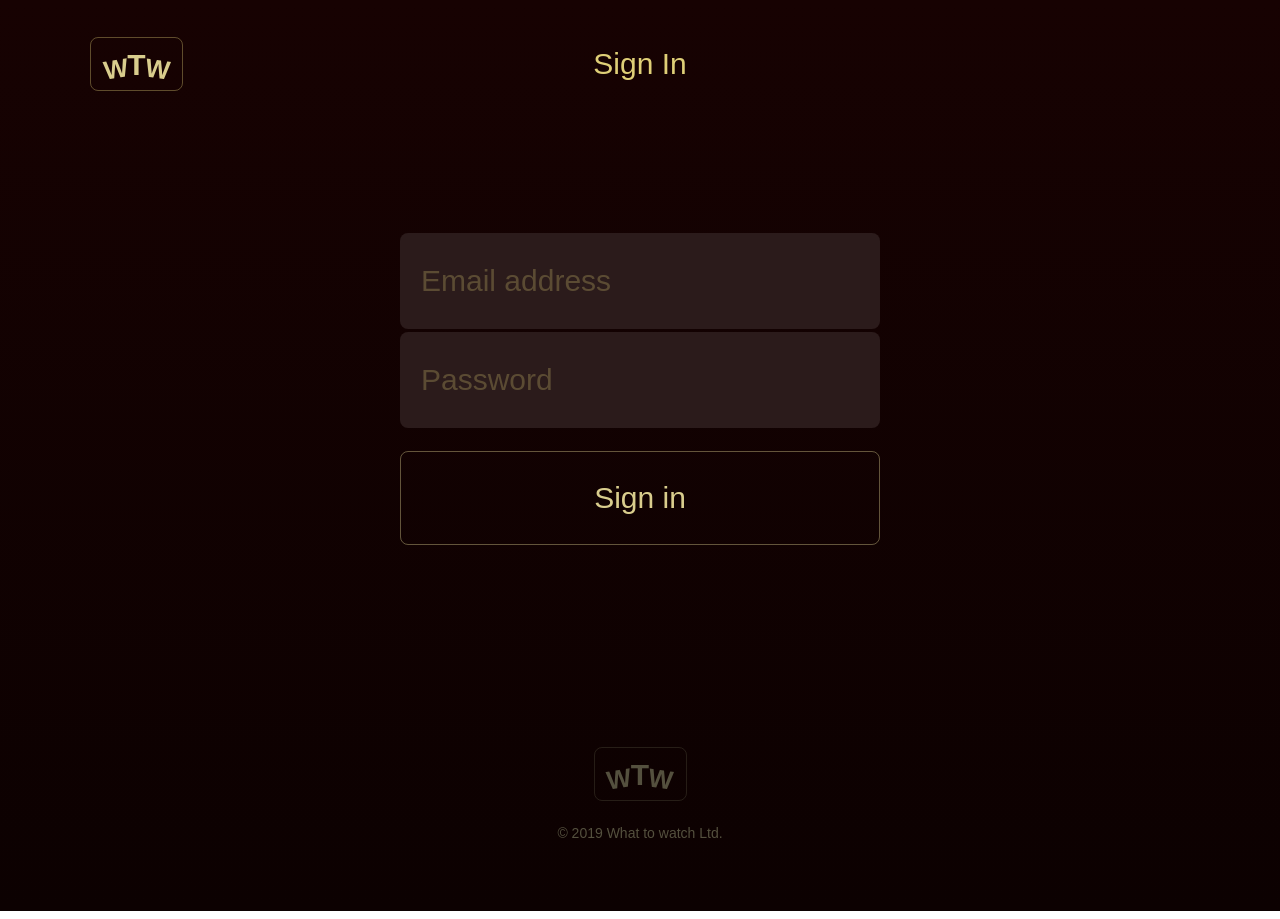
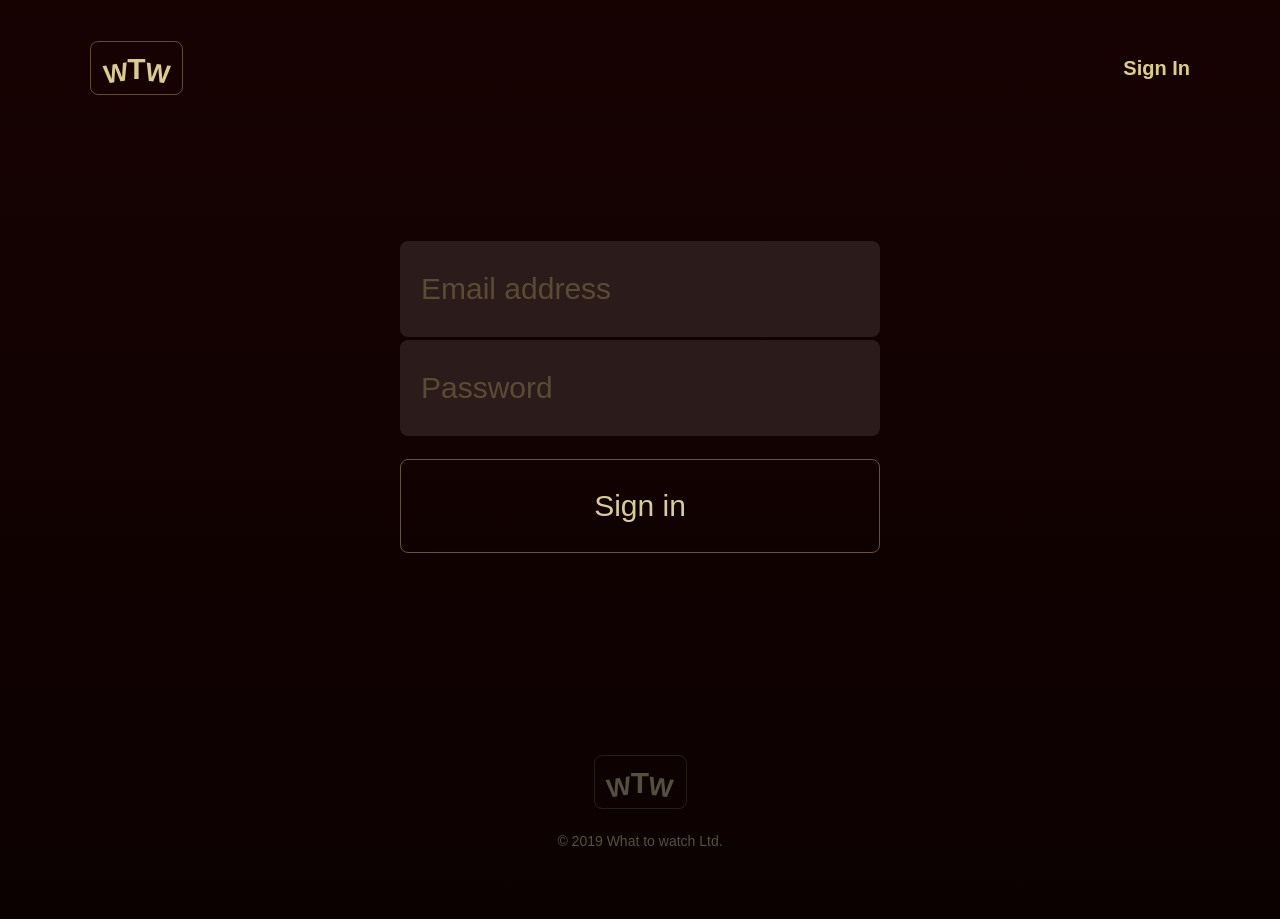
Before and after one commit to htmlacademy-univer-javascript-3/1903213-what-to-watch-1, a React (Create React App) app in the folder project/: page /login in a window 1280 px wide. Built offline with nearby package versions, Linux system fonts and the light colour scheme.

Commit message:
some changes

```diff
--- a/project/src/components/header/header.tsx
+++ b/project/src/components/header/header.tsx
@@ -2,6 +2,8 @@ import * as React from 'react';
 import classNames from 'classnames';
 import { Link, useParams } from 'react-router-dom';
 import { IFilm } from '../../types/IFilm';
+import Logo from '../logo/logo';
+import UserBlock from '../user-block/user-block';
 
 type HeaderProps = {
   isFilmCard?: boolean;
@@ -25,14 +27,7 @@ function Header(props: HeaderProps): JSX.Element {
 
   return (
     <header className={className}>
-      <div className='logo'>
-        <Link to='/' className='logo__link'>
-          <span className='logo__letter logo__letter--1'>W</span>
-          <span className='logo__letter logo__letter--2'>T</span>
-          <span className='logo__letter logo__letter--3'>W</span>
-        </Link>
-      </div>
-
+      <Logo />
       {props.isAddReview && !props.isError && (
         <nav className='breadcrumbs'>
           <ul className='breadcrumbs__list'>
@@ -55,27 +50,9 @@ function Header(props: HeaderProps): JSX.Element {
         </h1>
       )}
 
-      {props.isSignIn && !props.isError && (
-        <h1 className='page-title user-page__title'>Sign In</h1>
-      )}
+      {props.isSignIn && !props.isError && <UserBlock isAuth={false} />}
 
-      {!props.isSignIn && !props.isError && (
-        <ul className='user-block'>
-          <li className='user-block__item'>
-            <div className='user-block__avatar'>
-              <img
-                src='/img/avatar.jpg'
-                alt='User avatar'
-                width='63'
-                height='63'
-              />
-            </div>
-          </li>
-          <li className='user-block__item'>
-            <a className='user-block__link'>Sign out</a>
-          </li>
-        </ul>
-      )}
+      {!props.isSignIn && !props.isError && <UserBlock isAuth />}
     </header>
   );
 }
--- /dev/null
+++ b/project/src/components/logo/logo.tsx
@@ -0,0 +1,16 @@
+import { Link } from 'react-router-dom';
+import * as React from 'react';
+
+function Logo(): JSX.Element {
+  return (
+    <div className='logo'>
+      <Link to='/' className='logo__link'>
+        <span className='logo__letter logo__letter--1'>W</span>
+        <span className='logo__letter logo__letter--2'>T</span>
+        <span className='logo__letter logo__letter--3'>W</span>
+      </Link>
+    </div>
+  );
+}
+
+export default Logo;
--- /dev/null
+++ b/project/src/components/user-block/user-block.tsx
@@ -0,0 +1,39 @@
+import * as React from 'react';
+import { Link } from 'react-router-dom';
+
+type UserBlockProps = {
+  isAuth?: boolean;
+};
+
+function UserBlock({ isAuth }: UserBlockProps): JSX.Element {
+  return (
+    <ul className='user-block'>
+      {!isAuth && (
+        <li className='user-block__item'>
+          <Link to='/login' className='user-block__link'>
+            Sign In
+          </Link>
+        </li>
+      )}
+      {isAuth && (
+        <>
+          <li className='user-block__item'>
+            <div className='user-block__avatar'>
+              <img
+                src='/img/avatar.jpg'
+                alt='User avatar'
+                width='63'
+                height='63'
+              />
+            </div>
+          </li>
+          <li className='user-block__item'>
+            <a className='user-block__link'>Sign out</a>
+          </li>
+        </>
+      )}
+    </ul>
+  );
+}
+
+export default UserBlock;
--- a/project/src/pages/film/film.tsx
+++ b/project/src/pages/film/film.tsx
@@ -39,11 +39,8 @@ function Film({ films }: FilmData): JSX.Element {
             <div className='film-card__bg'>
               <img src={film.backgroundImage} alt={film.name} />
             </div>
-
-            <h1 className='visually-hidden'>WTW</h1>
-
+            <h1 className='visually-hidden'>WTW</h1>`
             <Header isFilmCard />
-
             <div className='film-card__wrap'>
               <div className='film-card__desc'>
                 <h2 className='film-card__title'>{film.name}</h2>
--- a/project/src/pages/main/main.tsx
+++ b/project/src/pages/main/main.tsx
@@ -20,7 +20,7 @@ function Main({ promoFilm, films }: MainProps): JSX.Element {
 
         <h1 className='visually-hidden'>WTW</h1>
 
-        <Header isFilmCard />
+        <Header isFilmCard isSignIn />
 
         <div className='film-card__wrap'>
           <div className='film-card__info'>
```
